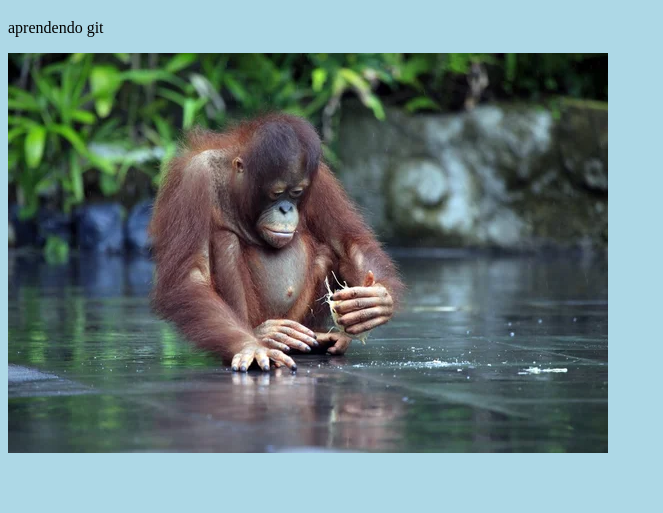
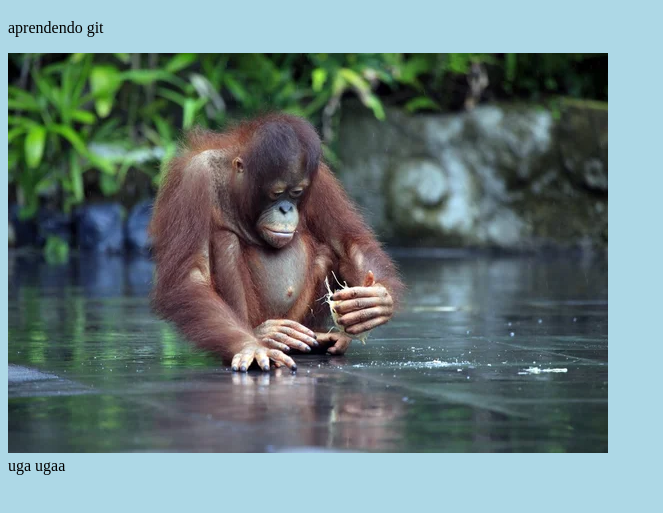
Before and after one commit to phrw8/git, a plain HTML site: page index.html in a window 1280 px wide. Shown: the part 61-574 px from the top of the page, without its empty margins (0-663 px from the left). Drawn offline with Linux system fonts and the light colour scheme.

Commit message:
essa versao gerará um conflito

```diff
--- a/index.html
+++ b/index.html
@@ -11,5 +11,6 @@
    <h1>git e github</h1>
    <p>aprendendo git</p>
    <img src="orangutango.jpg"">
+   <div>uga ugaa</div>
 </body>
 </html>
```
